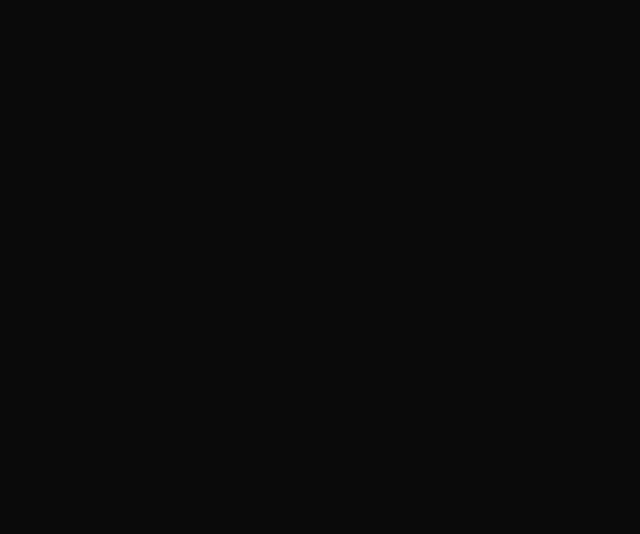
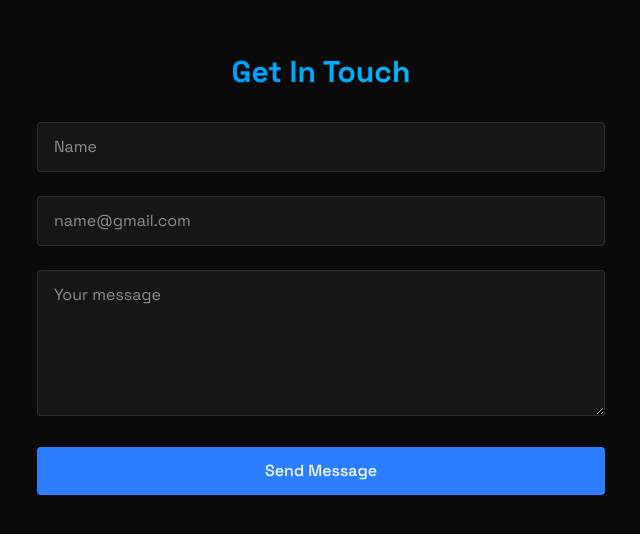
Before and after one commit to martinengo2108-collab/Learning_React_Js, a React (Vite) app in the folder Portfolio/: page / in a window 1280 px wide. Shown: the part 2526-3060 px from the top of the page, without its empty margins (319-959 px from the left). Before the commit the page ends 2400 px from the top, so only its background shows below. Built offline with nearby package versions, Linux system fonts and the light colour scheme.

Commit message:
Add Contact component with message textarea and submit button

```diff
--- a/Portfolio/src/App.jsx
+++ b/Portfolio/src/App.jsx
@@ -9,6 +9,7 @@ import { Projects } from './components/sections/Project';
 
 import viteLogo from "./assets/vite.svg";
 import './App.css'
+import { Contact } from './components/sections/Contact';
 
 function App() {
   const [isLoaded, setIsLoaded] = useState(false)
@@ -31,6 +32,7 @@ function App() {
 
         <About />
         <Projects />
+        <Contact />
 
 
       </div >
--- a/Portfolio/src/components/sections/Contact.jsx
+++ b/Portfolio/src/components/sections/Contact.jsx
@@ -30,7 +30,21 @@ export const Contact = () => {
                                 placeholder="name@gmail.com" />
 
                         </div>
+                        <div className="relative">
+                            <textarea
+                                id="message"
+                                name="message"
+                                required
+                                rows={5} className="w-full bg-white/5 border border-white/10 rounded px-4 py-3 text-white transition focus:outline-none focus:border-blue-500 focus:bg-blue-500/5 "
+                                placeholder="Your message" />
 
+                        </div>
+                        <button
+                        type="submit"
+                        className="w-full bg-blue-500 text-white py-3 px-6 rounded font-medium transition relative
+                         overflow-hidden hover:-translate-y-0.5 hover:shadoww-[0_0_15px_rgba(59,130,246,0.4)]">
+                            Send Message
+                         </button>
 
                     </form>
                 </div>
```
